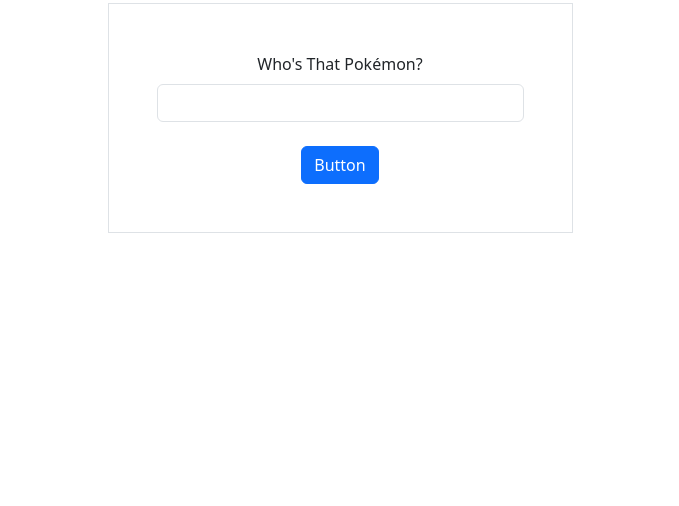
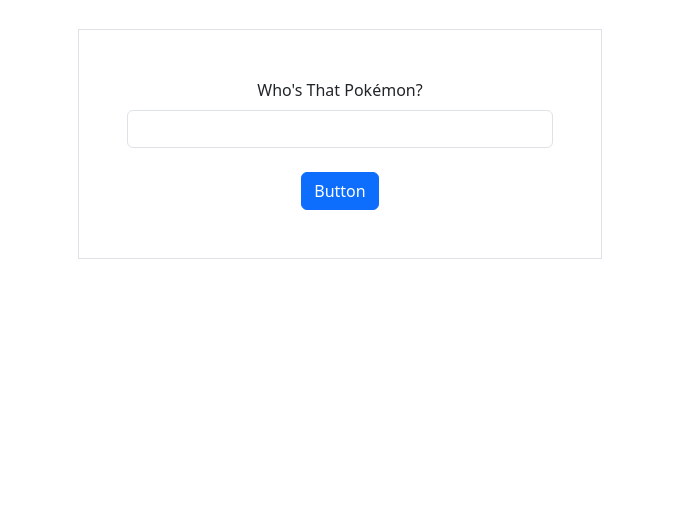
Before and after one commit to ilikhachev42/pokemon-quiz-app, a website: page index.html in a window 1280 px wide. Shown: the part 294-800 px from the top of the page, without its empty margins (300-979 px from the left). Drawn offline with nearby package versions, Linux system fonts and the light colour scheme; files that its build step writes are made by us from their sources.

Commit message:
Customize Bootstrap breakpoints

```diff
--- a/scss/custom.scss
+++ b/scss/custom.scss
@@ -1 +1,18 @@
+$grid-breakpoints: (
+	xs: 0,
+	sm: 480px,
+	md: 768px,
+	lg: 1024px,
+	xl: 1280px,
+	xxl: 1440px
+);
+
+$container-max-widths: (
+	sm: 480px,
+	md: 768px,
+	lg: 1024px,
+	xl: 1280px,
+	xxl: 1440px
+);
+
 @import "../node_modules/bootstrap/scss/bootstrap";
```
